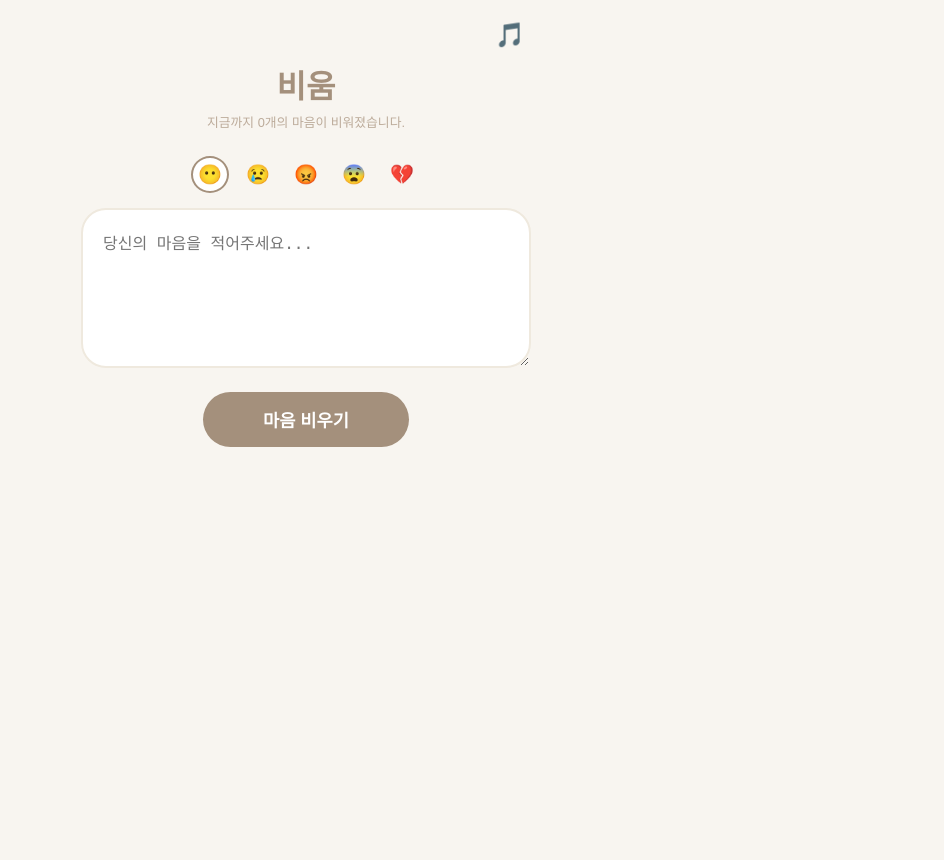
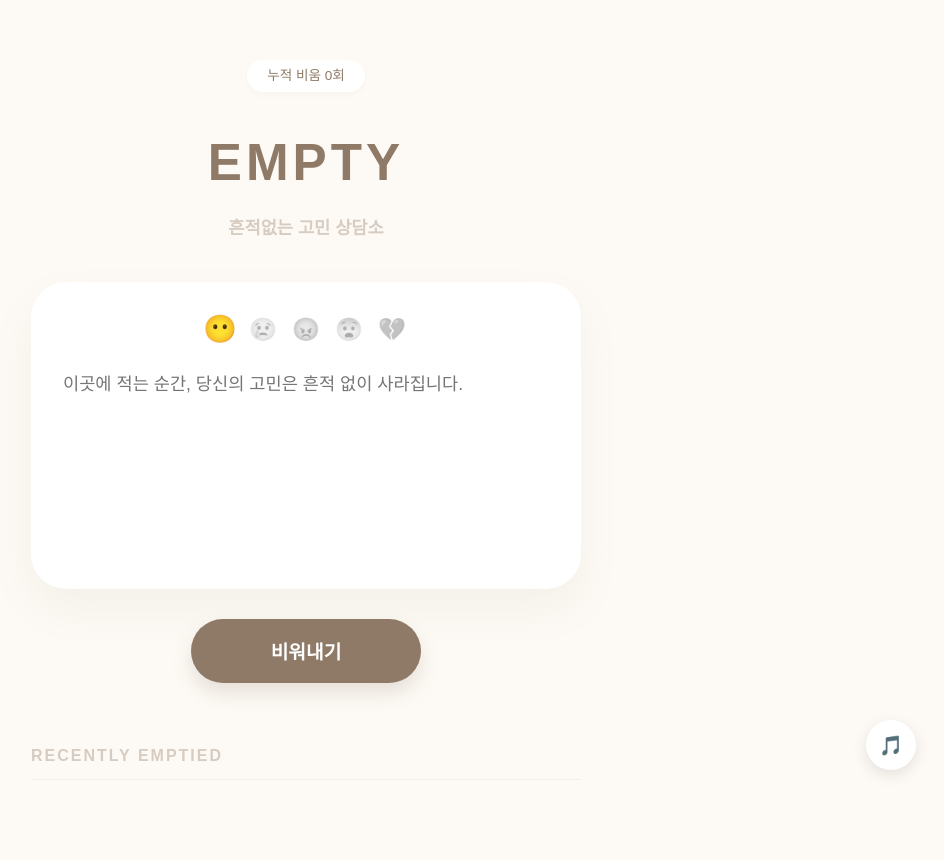
Before and after one commit to wooseonjin/Empty, a Flask app: page / in a window 1280 px wide. Shown: the whole page, without its empty margins (334-1278 px from the left). Before the commit the page ends 447 px from the top, so only its background shows below. Run offline with Flask 3, Linux system fonts and the light colour scheme; data comes from the database, SQL or seed files in the repository; data that the repository does not hold is empty; some libraries are stand-ins or nearby versions.

Commit message:
흔적없는 고민 상담소:EMPTY

```diff
--- a/app.py
+++ b/app.py
@@ -6,16 +6,15 @@ from flask import Flask, render_template, request, jsonify
 
 app = Flask(__name__)
 
+# PythonAnywhere 경로 최적화
 BASE_DIR = os.path.dirname(os.path.abspath(__file__))
 db_path = os.path.join(BASE_DIR, "database.db")
 
 def init_db():
     conn = sqlite3.connect(db_path)
     c = conn.cursor()
-    # messages 테이블에 'emotion' 컬럼 추가
     c.execute('''CREATE TABLE IF NOT EXISTS messages
                  (id INTEGER PRIMARY KEY AUTOINCREMENT, content TEXT, emotion TEXT, created_at TEXT)''')
-    # 총 비움 횟수를 저장할 테이블 (간단하게 구현)
     c.execute('''CREATE TABLE IF NOT EXISTS stats (total_count INTEGER)''')
     c.execute("SELECT * FROM stats")
     if not c.fetchone():
@@ -32,39 +31,36 @@ def index():
 @app.route('/burn', methods=['POST'])
 def burn_message():
     content = request.form.get('content')
-    emotion = request.form.get('emotion', '😶') # 기본값 무표정
-    if content:
+    emotion = request.form.get('emotion', '😶')
+    if content and content.strip():
         conn = sqlite3.connect(db_path)
         c = conn.cursor()
         now = datetime.datetime.now().strftime("%Y-%m-%d %H:%M")
         c.execute("INSERT INTO messages (content, emotion, created_at) VALUES (?, ?, ?)", (content, emotion, now))
         message_id = c.lastrowid
-        # 전체 카운트 증가
         c.execute("UPDATE stats SET total_count = total_count + 1")
         conn.commit()
         conn.close()
 
-        # 위로 명언 리스트
         quotes = [
-            "오늘 하루도 정말 고생 많았어요.",
-            "당신의 마음이 조금 더 가벼워졌길 바라요.",
-            "가끔은 쉬어가도 괜찮아요. 당신은 충분히 잘하고 있어요.",
-            "어두운 밤이 지나면 반드시 밝은 아침이 와요.",
-            "당신의 소중한 마음을 이곳에 잘 비워냈습니다."
+            "당신의 마음이 한결 가벼워졌기를 바랍니다.",
+            "무거운 짐은 여기 두고, 편안한 밤 되세요.",
+            "당신은 혼자가 아니에요. 오늘도 수고 많았어요.",
+            "비워낸 만큼 당신의 마음엔 평온이 채워질 거예요.",
+            "충분히 잘하고 있습니다. 당신을 응원해요."
         ]
         return jsonify({"status": "success", "id": message_id, "quote": random.choice(quotes)})
-    return jsonify({"status": "fail"}), 400
+    return jsonify({"status": "fail", "message": "내용을 입력해주세요."}), 400
 
 @app.route('/info', methods=['GET'])
 def get_info():
     conn = sqlite3.connect(db_path)
     c = conn.cursor()
-    # 최근 5개 메시지
     c.execute("SELECT content, emotion, created_at FROM messages ORDER BY id DESC LIMIT 5")
     rows = c.fetchall()
-    # 총 비움 횟수
     c.execute("SELECT total_count FROM stats")
-    total = c.fetchone()[0]
+    total_fetch = c.fetchone()
+    total = total_fetch[0] if total_fetch else 0
     conn.close()
 
     messages = [{"content": row[0], "emotion": row[1], "date": row[2]} for row in rows]
--- a/templates/index.html
+++ b/templates/index.html
@@ -3,47 +3,55 @@
 <head>
     <meta charset="UTF-8">
     <meta name="viewport" content="width=device-width, initial-scale=1.0">
-    <title>비움 (Empty)</title>
+    <title>EMPTY | 고민 상담소</title>
     <link href="https://hangeul.naver.com/2017-nanum?family=NanumSquareRound" rel="stylesheet">
     <style>
-        :root { --bg: #f8f5f0; --point: #a4907c; --text: #5d564e; }
-        body { background: var(--bg); color: var(--text); font-family: 'NanumSquareRound', sans-serif; display: flex; flex-direction: column; align-items: center; margin: 0; padding: 40px 20px; }
-        .container { width: 100%; max-width: 450px; text-align: center; position: relative; }
+        :root { --bg: #fdfaf5; --point: #8e7a66; --sub: #d6ccc2; --text: #4a443f; }
+        body { background: var(--bg); color: var(--text); font-family: 'NanumSquareRound', sans-serif; display: flex; flex-direction: column; align-items: center; margin: 0; padding: 60px 20px; line-height: 1.6; }
 
-        /* BGM 버튼 */
-        .bgm-ctrl { position: absolute; top: -20px; right: 0; cursor: pointer; font-size: 1.5rem; background: none; border: none; }
+        .container { width: 100%; max-width: 550px; text-align: center; }
 
-        h1 { font-weight: 800; color: var(--point); margin-bottom: 5px; }
-        .total-count { font-size: 0.8rem; color: #bcab9a; margin-bottom: 25px; }
+        /* 타이틀 강조 */
+        h1 { font-weight: 800; font-size: 3.2rem; color: var(--point); margin: 0; letter-spacing: 4px; }
+        .subtitle { font-size: 1.1rem; color: var(--sub); margin-top: 10px; margin-bottom: 40px; font-weight: 700; }
 
-        /* 감정 선택 */
-        .emotion-selector { margin-bottom: 15px; display: flex; justify-content: center; gap: 10px; }
-        .emotion-btn { cursor: pointer; font-size: 1.2rem; border: 2px solid transparent; border-radius: 50%; padding: 5px; transition: 0.3s; }
-        .emotion-btn.active { border-color: var(--point); background: white; }
+        .total-count { background: #fff; display: inline-block; padding: 5px 20px; border-radius: 50px; font-size: 0.85rem; color: var(--point); box-shadow: 0 4px 6px rgba(0,0,0,0.02); margin-bottom: 30px; }
 
-        #content { width: 100%; height: 160px; background: white; border: 2px solid #efe9de; border-radius: 25px; padding: 20px; font-size: 1rem; outline: none; box-sizing: border-box; transition: 0.3s; }
-        #content:focus { border-color: var(--point); }
+        /* 입력 영역 디자인 */
+        .input-card { background: #fff; padding: 30px; border-radius: 35px; box-shadow: 0 20px 40px rgba(142, 122, 102, 0.08); margin-bottom: 30px; }
 
-        .btn-empty { margin-top: 20px; padding: 15px 60px; background: var(--point); color: white; border: none; font-size: 1.1rem; font-weight: bold; border-radius: 50px; cursor: pointer; transition: 0.3s; }
+        .emotion-selector { margin-bottom: 20px; display: flex; justify-content: center; gap: 15px; }
+        .emotion-btn { cursor: pointer; font-size: 1.4rem; opacity: 0.4; transition: 0.3s; filter: grayscale(1); }
+        .emotion-btn.active { opacity: 1; filter: grayscale(0); transform: scale(1.2); }
 
-        /* 위로 명언 팝업 */
-        #quote-overlay { position: fixed; top: 0; left: 0; width: 100%; height: 100%; background: rgba(248, 245, 240, 0.95); display: none; flex-direction: column; align-items: center; justify-content: center; z-index: 100; text-align: center; }
-        #quote-text { font-size: 1.3rem; font-weight: bold; color: var(--point); padding: 20px; }
+        #content { width: 100%; height: 180px; border: none; font-family: inherit; font-size: 1.1rem; outline: none; resize: none; color: var(--text); background: transparent; }
 
-        .history-section { margin-top: 40px; width: 100%; max-width: 450px; }
-        .message-item { background: white; padding: 15px; border-radius: 15px; margin-bottom: 10px; border-left: 5px solid var(--point); animation: slide 0.5s ease; }
-        @keyframes slide { from { opacity: 0; transform: translateY(10px); } }
-        .burning { animation: burn 1.5s forwards; }
-        @keyframes burn { to { opacity: 0; transform: scale(0.9) translateY(-20px); filter: blur(10px); } }
+        .btn-empty { background: var(--point); color: #fff; border: none; padding: 18px 80px; font-size: 1.2rem; font-weight: 800; border-radius: 50px; cursor: pointer; transition: 0.3s; box-shadow: 0 10px 20px rgba(142, 122, 102, 0.2); }
+        .btn-empty:hover { transform: translateY(-3px); background: #766352; }
+        .btn-empty:disabled { background: #ccc; cursor: not-allowed; }
+
+        /* 히스토리 섹션 세련되게 */
+        .history-section { margin-top: 60px; width: 100%; max-width: 550px; }
+        .history-title { font-weight: 800; color: var(--sub); font-size: 1rem; text-transform: uppercase; letter-spacing: 2px; margin-bottom: 20px; text-align: left; border-bottom: 1px solid #eee; padding-bottom: 10px; }
+        .message-item { background: rgba(255,255,255,0.5); padding: 20px; border-radius: 20px; margin-bottom: 15px; display: flex; align-items: flex-start; gap: 15px; transition: 0.3s; }
+        .message-item:hover { background: #fff; }
+
+        /* 효과 */
+        #quote-overlay { position: fixed; top: 0; left: 0; width: 100%; height: 100%; background: rgba(253, 250, 245, 0.98); display: none; flex-direction: column; align-items: center; justify-content: center; z-index: 1000; }
+        .burning { animation: dissolve 1.5s forwards; }
+        @keyframes dissolve { to { opacity: 0; transform: translateY(-30px) scale(0.95); filter: blur(15px); } }
+
+        .bgm-btn { position: fixed; bottom: 30px; right: 30px; width: 50px; height: 50px; border-radius: 50%; background: #fff; border: none; box-shadow: 0 5px 15px rgba(0,0,0,0.1); cursor: pointer; font-size: 1.2rem; z-index: 100; }
     </style>
 </head>
 <body>
 
 <div class="container">
-    <button class="bgm-ctrl" onclick="toggleBGM()">🎵</button>
-    <h1>비움</h1>
-    <div class="total-count">지금까지 <span id="total-val">0</span>개의 마음이 비워졌습니다.</div>
+    <div class="total-count">누적 비움 <span id="total-val">0</span>회</div>
+    <h1>EMPTY</h1>
+    <div class="subtitle">흔적없는 고민 상담소</div>
 
+    <div class="input-card">
         <div class="emotion-selector">
             <span class="emotion-btn active" onclick="selectEmotion(this, '😶')">😶</span>
             <span class="emotion-btn" onclick="selectEmotion(this, '😢')">😢</span>
@@ -51,21 +59,24 @@
             <span class="emotion-btn" onclick="selectEmotion(this, '😨')">😨</span>
             <span class="emotion-btn" onclick="selectEmotion(this, '💔')">💔</span>
         </div>
-
-    <textarea id="content" placeholder="당신의 마음을 적어주세요..."></textarea>
-    <button class="btn-empty" onclick="processBurn()">마음 비우기</button>
+        <textarea id="content" placeholder="이곳에 적는 순간, 당신의 고민은 흔적 없이 사라집니다."></textarea>
     </div>
 
+    <button class="btn-empty" id="burn-btn" onclick="processBurn()">비워내기</button>
+
     <div class="history-section">
+        <div class="history-title">Recently Emptied</div>
         <div id="history-list"></div>
+    </div>
 </div>
 
 <div id="quote-overlay">
-    <div id="quote-text"></div>
-    <p style="font-size:0.8rem; color:#aaa;">(잠시 후 사라집니다)</p>
+    <div id="quote-text" style="font-size: 1.5rem; color: var(--point); font-weight: 800;"></div>
+    <div style="margin-top:20px; color: var(--sub);">잠시 후 돌아갑니다</div>
 </div>
 
-<audio id="bgm" loop src="https://www.soundhelix.com/examples/mp3/SoundHelix-Song-17.mp3"></audio>
+<button class="bgm-btn" onclick="toggleBGM()">🎵</button>
+<audio id="bgm" loop src="https://www.soundhelix.com/examples/mp3/SoundHelix-Song-1.mp3"></audio>
 
 <script>
     let selectedEmotion = '😶';
@@ -78,53 +89,70 @@
     }
 
     function toggleBGM() {
-        const audio = document.getElementById('bgm');
-        audio.paused ? audio.play() : audio.pause();
+        const a = document.getElementById('bgm');
+        a.paused ? a.play() : a.pause();
     }
 
     async function fetchInfo() {
+        try {
             const res = await fetch('/info');
             const data = await res.json();
             document.getElementById('total-val').innerText = data.total;
             const list = document.getElementById('history-list');
             list.innerHTML = data.messages.map(msg => `
                 <div class="message-item">
-                <span style="font-size:1.2rem">${msg.emotion}</span>
-                <span style="margin-left:5px;">${msg.content}</span>
-                <div style="font-size:0.7rem; color:#ccc; margin-top:5px;">${msg.date}</div>
+                    <span style="font-size:1.5rem">${msg.emotion}</span>
+                    <div>
+                        <div style="font-size:1rem; margin-bottom:5px;">${msg.content}</div>
+                        <div style="font-size:0.75rem; color:#ccc;">${msg.date}</div>
+                    </div>
                 </div>
             `).join('');
+        } catch(e) { console.error("데이터 로드 실패"); }
     }
 
     async function processBurn() {
-        const contentArea = document.getElementById('content');
-        if (!contentArea.value.trim()) return;
+        const area = document.getElementById('content');
+        const btn = document.getElementById('burn-btn');
+        const text = area.value.trim();
 
-        const formData = new FormData();
-        formData.append('content', contentArea.value);
-        formData.append('emotion', selectedEmotion);
+        if (!text) return;
 
-        const res = await fetch('/burn', { method: 'POST', body: formData });
+        btn.disabled = true;
+        btn.innerText = "비우는 중...";
+
+        const fd = new FormData();
+        fd.append('content', text);
+        fd.append('emotion', selectedEmotion);
+
+        try {
+            const res = await fetch('/burn', { method: 'POST', body: fd });
             const data = await res.json();
 
             if (data.status === 'success') {
-            contentArea.classList.add('burning');
+                area.classList.add('burning');
+
                 setTimeout(async () => {
-                // 서버에서 삭제
                     await fetch(`/delete/${data.id}`, { method: 'DELETE' });
 
-                // 명언 팝업
                     const overlay = document.getElementById('quote-overlay');
                     document.getElementById('quote-text').innerText = data.quote;
                     overlay.style.display = 'flex';
 
                     setTimeout(() => {
                         overlay.style.display = 'none';
-                    contentArea.value = "";
-                    contentArea.classList.remove('burning');
+                        area.value = "";
+                        area.classList.remove('burning');
+                        btn.disabled = false;
+                        btn.innerText = "비워내기";
                         fetchInfo();
                     }, 3000);
-            }, 1500);
+                }, 1200);
+            }
+        } catch(e) {
+            alert("통신 중 오류가 발생했습니다.");
+            btn.disabled = false;
+            btn.innerText = "비워내기";
         }
     }
 </script>
```
Lines whose indentation alone changed are shown as unchanged.
